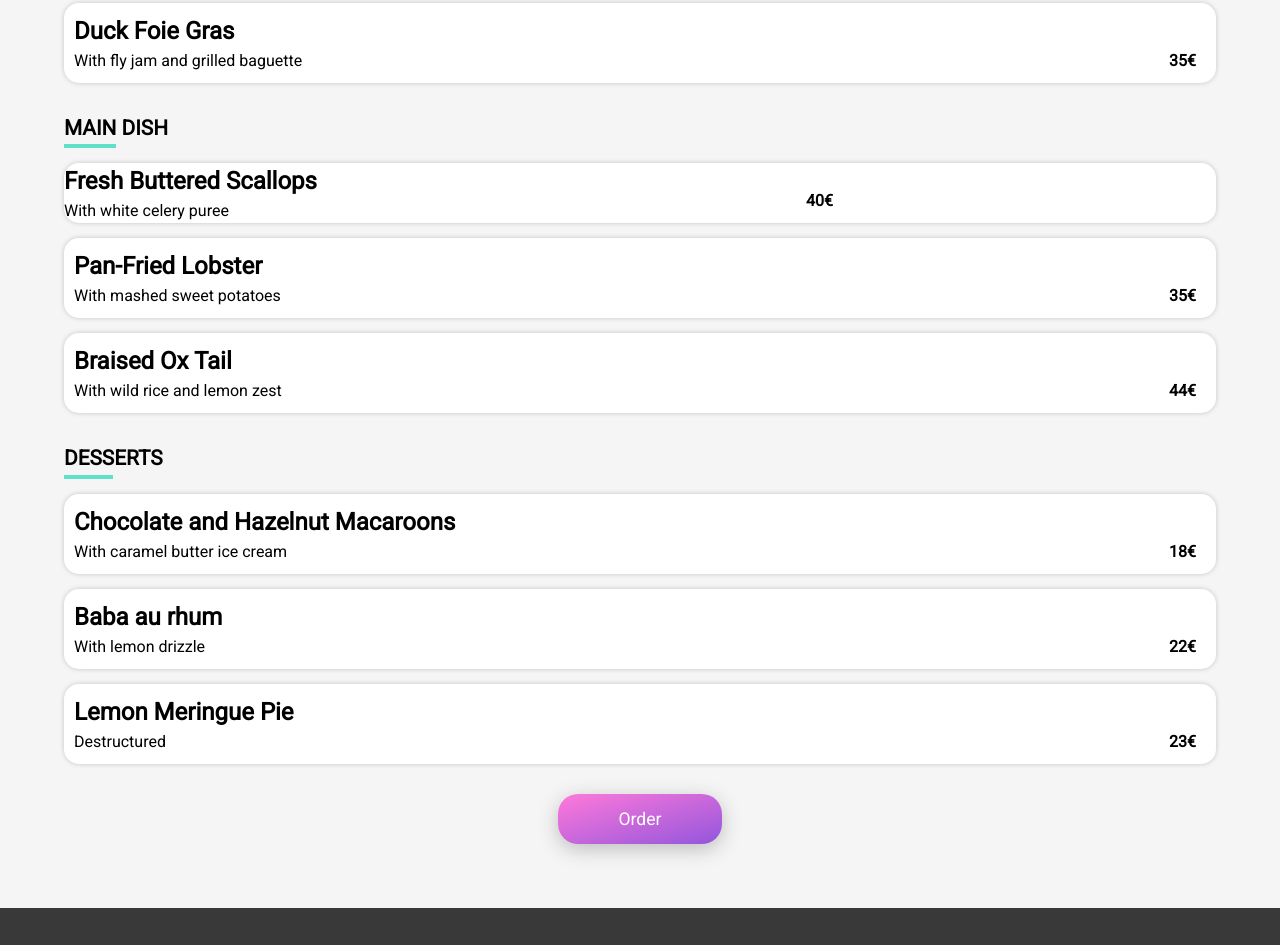
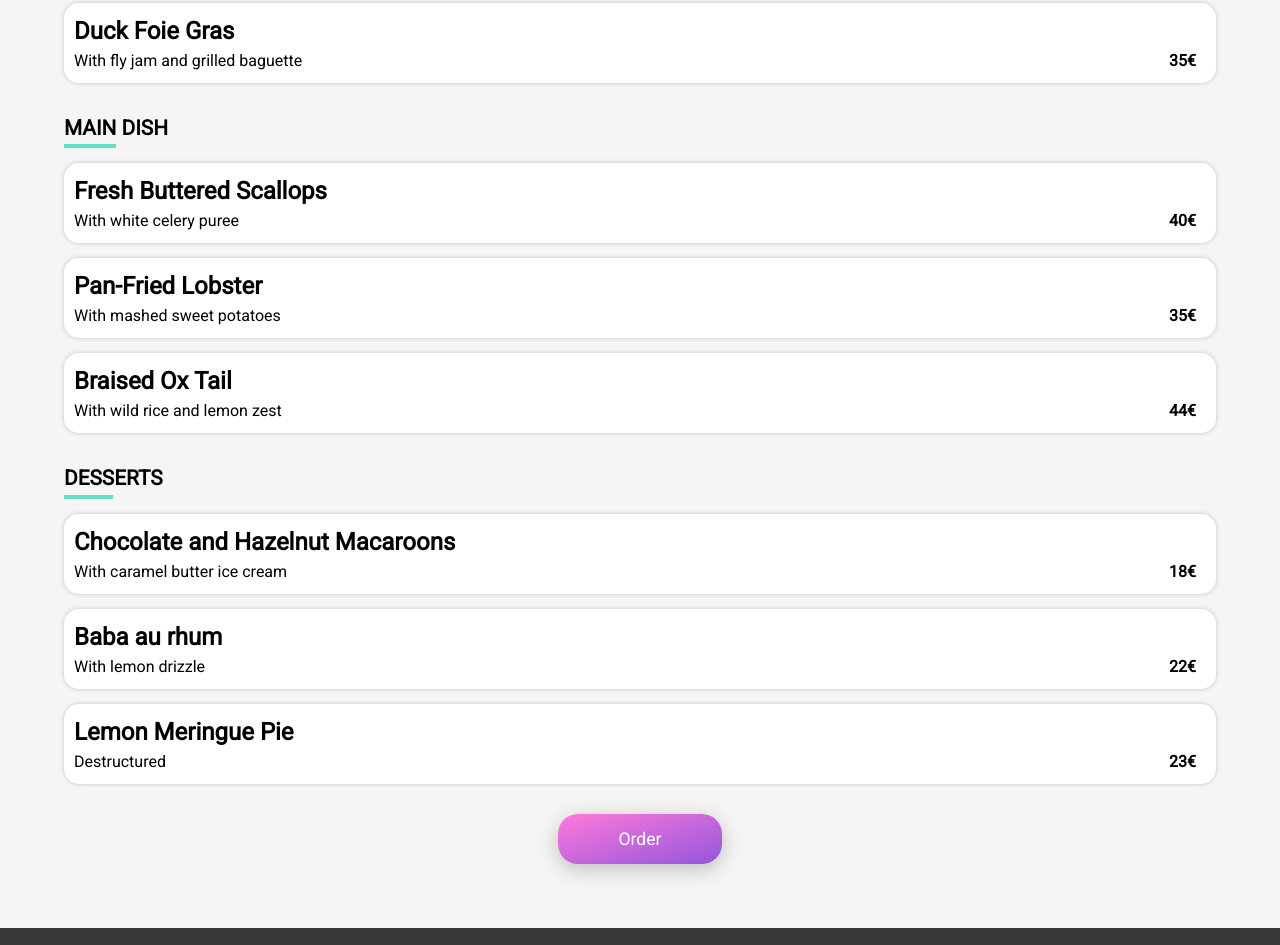
Before and after one commit to Saphan24/Sa-PhanCHHUM_3_16092020, a website: page TheEnchantedPlate.html in a window 1280 px wide. Shown: the part 792-1737 px from the top of the page. Drawn offline with Linux system fonts and the light colour scheme; a web font is replaced by a local one.

Commit message:
correction erreur de balise html

```diff
--- a/TheEnchantedPlate.html
+++ b/TheEnchantedPlate.html
@@ -101,7 +101,7 @@
         <div class="menu-articles">
                                             <!-- PLAT PRINCIPAL 1 -->
             <div class="menu-article">
-                <div class="menu-articles__plat">
+                <div class="menu-article__plat">
                     <h2> Fresh Buttered Scallops </h2>
                     <p>With white celery puree</p>
                 </div>
```
Also changed, not shown: Bastille.html (+1 -1 lines), LeGourmand.html (+1 -1 lines).
